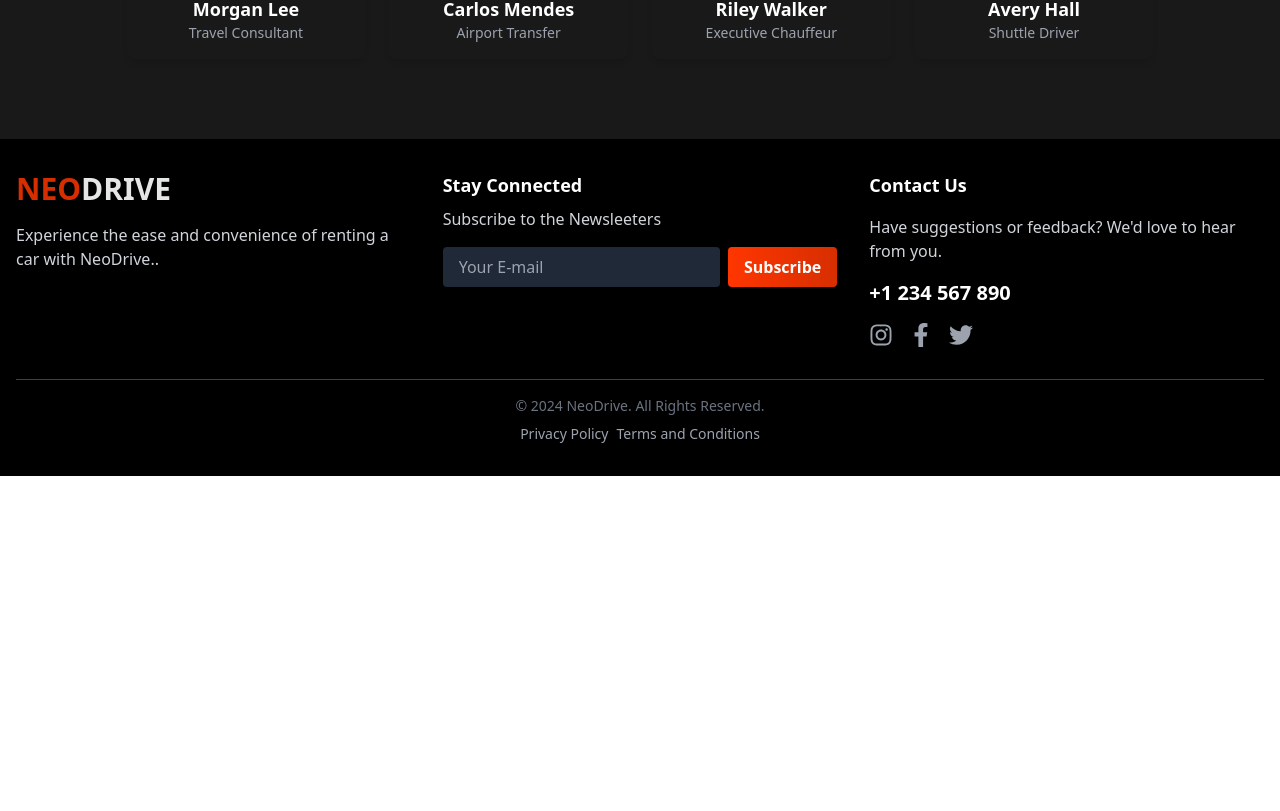
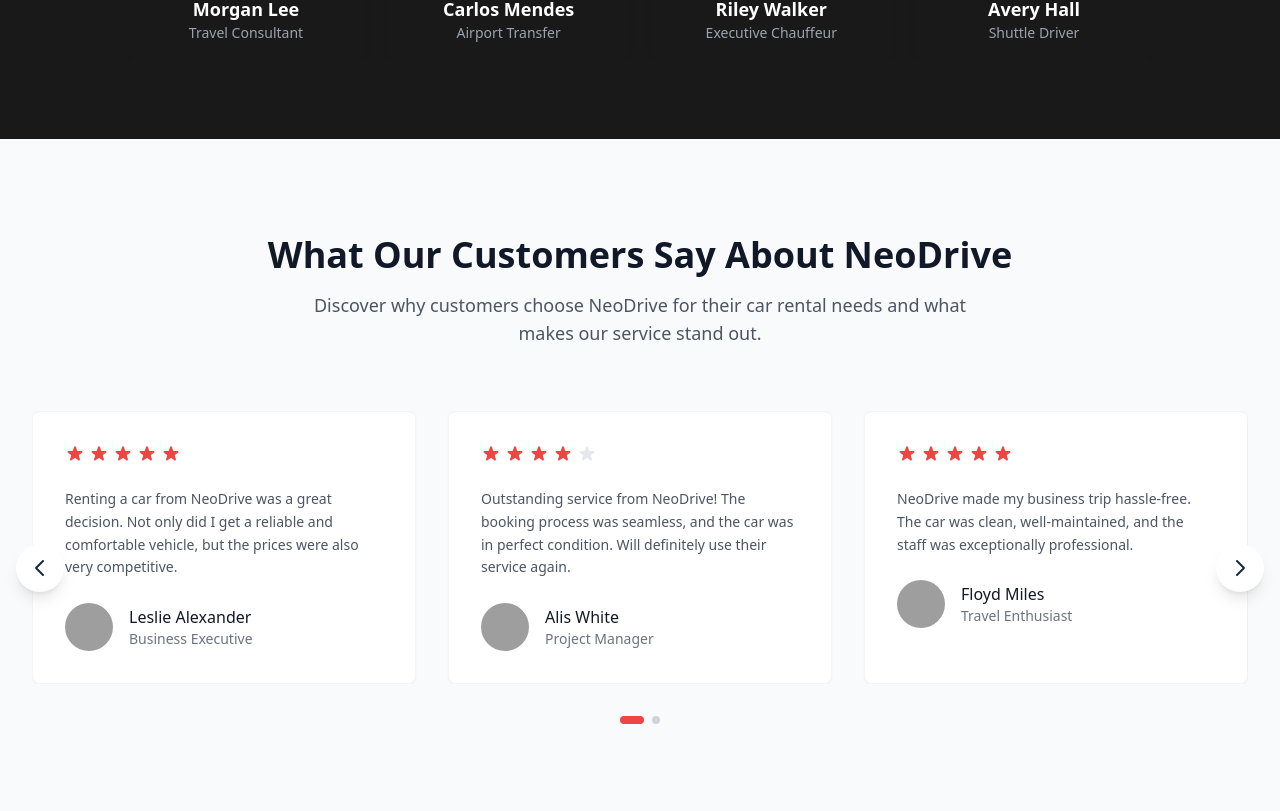
Before and after one commit to IftekarRahmanRuhit/NeoDrive-client-side, a React (Vite) app: page / in a window 1280 px wide. Shown: the part 2809-3620 px from the top of the page. Before the commit the page ends 3285 px from the top, so only its background shows below. Built offline with nearby package versions, Linux system fonts and the light colour scheme; no server answers; grey boxes are pictures that could not be loaded.

Commit message:
added testimonial section

```diff
--- a/package.json
+++ b/package.json
@@ -19,6 +19,7 @@
     "lottie-react": "^2.4.1",
     "match-sorter": "^8.0.0",
     "react": "^18.3.1",
+    "react-awesome-slider": "^4.1.0",
     "react-datepicker": "^7.5.0",
     "react-dom": "^18.3.1",
     "react-dropzone": "^14.3.5",
--- a/src/Components/DriversSection.jsx
+++ b/src/Components/DriversSection.jsx
@@ -29,7 +29,7 @@
         </h2>
 
         {/* Drivers card section  */}
-        <div className="grid grid-cols-1 sm:grid-cols-2 lg:grid-cols-4 gap-6 cursor-pointer w-11/12 mx-auto">
+        <div className="grid grid-cols-1 sm:grid-cols-2 lg:grid-cols-4 gap-6 cursor-pointer w-11/12 mx-auto overflow-hidden">
           {/* Card 1 */}
           <div
             className=" rounded-lg p-4 shadow-md"
--- /dev/null
+++ b/src/Components/Spinner.jsx
@@ -0,0 +1,16 @@
+
+import Lottie from 'lottie-react';
+import car from '../../public/car.json';
+
+const Spinner = () => {
+  return (
+    <div className="fixed inset-0 flex flex-col items-center justify-center bg-black/60 backdrop-blur-sm">
+      <div className="w-32 h-32">
+        <Lottie animationData={car} loop autoplay />
+      </div>
+      <p className="mt-4 text-xl font-semibold text-white">Loading...</p>
+    </div>
+  );
+};
+
+export default Spinner;
--- /dev/null
+++ b/src/Components/TestimonialsSlider.jsx
@@ -0,0 +1,204 @@
+
+import React, { useState, useEffect } from 'react';
+
+const testimonials = [
+  {
+    id: 1,
+    name: "Leslie Alexander",
+    role: "Business Executive",
+    image: "https://images.unsplash.com/photo-1494790108377-be9c29b29330",
+    rating: 5,
+    comment: "Renting a car from NeoDrive was a great decision. Not only did I get a reliable and comfortable vehicle, but the prices were also very competitive."
+  },
+  {
+    id: 2,
+    name: "Alis White",
+    role: "Project Manager",
+    image: "https://images.unsplash.com/photo-1500648767791-00dcc994a43e",
+    rating: 4,
+    comment: "Outstanding service from NeoDrive! The booking process was seamless, and the car was in perfect condition. Will definitely use their service again."
+  },
+  {
+    id: 3,
+    name: "Floyd Miles",
+    role: "Travel Enthusiast",
+    image: "https://images.unsplash.com/photo-1472099645785-5658abf4ff4e",
+    rating: 5,
+    comment: "NeoDrive made my business trip hassle-free. The car was clean, well-maintained, and the staff was exceptionally professional."
+  },
+  {
+    id: 4,
+    name: "Emma Wilson",
+    role: "Digital Nomad",
+    image: "https://images.unsplash.com/photo-1438761681033-6461ffad8d80",
+    rating: 5,
+    comment: "I'm impressed with NeoDrive's attention to detail. From pickup to drop-off, everything was smooth and professional. Highly recommended!"
+  },
+  {
+    id: 5,
+    name: "Robert Chen",
+    role: "Entrepreneur",
+    image: "https://images.unsplash.com/photo-1507003211169-0a1dd7228f2d",
+    rating: 5,
+    comment: "The premium car selection at NeoDrive is outstanding. I got a luxury vehicle at a very reasonable price. Excellent customer service!"
+  },
+  {
+    id: 6,
+    name: "Sarah Johnson",
+    role: "Marketing Director",
+    image: "https://images.unsplash.com/photo-1487412720507-e7ab37603c6f",
+    rating: 4,
+    comment: "NeoDrive offers the perfect blend of quality and affordability. Their fleet is modern and well-maintained. Great experience overall!"
+  }
+];
+
+const StarRating = ({ rating }) => {
+  return (
+    <div className="flex gap-1">
+      {[1, 2, 3, 4, 5].map((star) => (
+        <svg
+          key={star}
+          className={`w-5 h-5 ${star <= rating ? 'text-red-500' : 'text-gray-200'}`}
+          fill="currentColor"
+          viewBox="0 0 20 20"
+        >
+          <path d="M9.049 2.927c.3-.921 1.603-.921 1.902 0l1.07 3.292a1 1 0 00.95.69h3.462c.969 0 1.371 1.24.588 1.81l-2.8 2.034a1 1 0 00-.364 1.118l1.07 3.292c.3.921-.755 1.688-1.54 1.118l-2.8-2.034a1 1 0 00-1.175 0l-2.8 2.034c-.784.57-1.838-.197-1.539-1.118l1.07-3.292a1 1 0 00-.364-1.118L2.98 8.72c-.783-.57-.38-1.81.588-1.81h3.461a1 1 0 00.951-.69l1.07-3.292z" />
+        </svg>
+      ))}
+    </div>
+  );
+};
+
+const TestimonialsSection = () => {
+  const [currentSlide, setCurrentSlide] = useState(0);
+  const [isAnimating, setIsAnimating] = useState(false);
+  const slidesPerView = 3;
+  const totalSlides = Math.ceil(testimonials.length / slidesPerView);
+
+  const nextSlide = () => {
+    if (!isAnimating) {
+      setIsAnimating(true);
+      setCurrentSlide((prev) => (prev + 1) % totalSlides);
+      setTimeout(() => setIsAnimating(false), 500);
+    }
+  };
+
+  const prevSlide = () => {
+    if (!isAnimating) {
+      setIsAnimating(true);
+      setCurrentSlide((prev) => (prev - 1 + totalSlides) % totalSlides);
+      setTimeout(() => setIsAnimating(false), 500);
+    }
+  };
+
+  useEffect(() => {
+    const timer = setInterval(() => {
+      if (!isAnimating) {
+        nextSlide();
+      }
+    }, 5000);
+
+    return () => clearInterval(timer);
+  }, [isAnimating]);
+
+  return (
+    <section className="bg-gray-50 py-16 sm:py-24 overflow-hidden">
+      <div className="max-w-7xl mx-auto px-4 sm:px-6 lg:px-8">
+        <div className="text-center mb-16">
+          <h2 className="text-3xl md:text-4xl font-bold text-gray-900 mb-4">
+            What Our Customers Say About NeoDrive
+          </h2>
+          <p className="text-lg text-gray-600 max-w-2xl mx-auto">
+            Discover why customers choose NeoDrive for their car rental needs and what makes our service stand out.
+          </p>
+        </div>
+
+        <div className="relative">
+          {/* Navigation Buttons */}
+          <button
+            onClick={prevSlide}
+            className="absolute left-0 top-1/2 -translate-y-1/2 -translate-x-4 z-10 bg-white p-3 rounded-full shadow-lg hover:bg-gray-50 transition-all duration-200 hidden md:block"
+          >
+            <svg className="w-6 h-6 text-gray-800" fill="none" stroke="currentColor" viewBox="0 0 24 24">
+              <path strokeLinecap="round" strokeLinejoin="round" strokeWidth={2} d="M15 19l-7-7 7-7" />
+            </svg>
+          </button>
+
+          <button
+            onClick={nextSlide}
+            className="absolute right-0 top-1/2 -translate-y-1/2 translate-x-4 z-10 bg-white p-3 rounded-full shadow-lg hover:bg-gray-50 transition-all duration-200 hidden md:block"
+          >
+            <svg className="w-6 h-6 text-gray-800" fill="none" stroke="currentColor" viewBox="0 0 24 24">
+              <path strokeLinecap="round" strokeLinejoin="round" strokeWidth={2} d="M9 5l7 7-7 7" />
+            </svg>
+          </button>
+
+          {/* Testimonials Slider */}
+          <div className="overflow-hidden">
+            <div
+              className="flex transition-transform duration-500 ease-in-out"
+              style={{
+                transform: `translateX(-${currentSlide * 100}%)`,
+              }}
+            >
+              <div className="flex flex-nowrap min-w-full">
+                {Array.from({ length: totalSlides }).map((_, slideIndex) => (
+                  <div key={slideIndex} className="grid grid-cols-1 md:grid-cols-3 gap-8 min-w-full">
+                    {testimonials
+                      .slice(slideIndex * slidesPerView, (slideIndex + 1) * slidesPerView)
+                      .map((testimonial) => (
+                        <div
+                          key={testimonial.id}
+                          className="bg-white p-8 rounded-lg shadow-sm border border-gray-100 transform transition-all duration-300 hover:shadow-md"
+                        >
+                          <div className="space-y-6">
+                            <StarRating rating={testimonial.rating} />
+                            <p className="text-gray-600 text-sm leading-relaxed">
+                              {testimonial.comment}
+                            </p>
+                            <div className="flex items-center gap-4">
+                              <img
+                                src={testimonial.image}
+                                alt={testimonial.name}
+                                className="w-12 h-12 rounded-full object-cover"
+                              />
+                              <div>
+                                <h3 className="font-medium text-gray-900">{testimonial.name}</h3>
+                                <p className="text-gray-500 text-sm">{testimonial.role}</p>
+                              </div>
+                            </div>
+                          </div>
+                        </div>
+                      ))}
+                  </div>
+                ))}
+              </div>
+            </div>
+          </div>
+
+          {/* Slider dots */}
+          <div className="flex justify-center gap-2 mt-8">
+            {Array.from({ length: totalSlides }).map((_, index) => (
+              <button
+                key={index}
+                onClick={() => {
+                  if (!isAnimating) {
+                    setIsAnimating(true);
+                    setCurrentSlide(index);
+                    setTimeout(() => setIsAnimating(false), 500);
+                  }
+                }}
+                className={`w-2 h-2 rounded-full transition-all duration-300 ${
+                  currentSlide === index ? 'w-6 bg-red-500' : 'bg-gray-300'
+                }`}
+                aria-label={`Go to slide ${index + 1}`}
+              />
+            ))}
+          </div>
+        </div>
+      </div>
+    </section>
+  );
+};
+
+export default TestimonialsSection;
--- a/src/Layouts/MainLayout.jsx
+++ b/src/Layouts/MainLayout.jsx
@@ -1,26 +1,3 @@
-// import { Outlet } from "react-router-dom";
-// import Navbar from "../Components/Navbar";
-// import Footer from "../Components/Footer";
-// import  { Toaster } from 'react-hot-toast';
-
-// const MainLayout = () => {
-//     return (
-//         <div>
-//              <Toaster />
-//            <div>
-//            <Navbar></Navbar>
-//            </div>
-//            <div className="min-h-[calc(100vh-417px)]">
-//              <Outlet></Outlet>
-//              </div>
-//            <div>
-//            <Footer></Footer>
-//            </div>
-//         </div>
-//     );
-// };
-
-// export default MainLayout;
 
 import React, { useState, useEffect } from "react";
 import { Outlet } from "react-router-dom";
@@ -34,12 +11,12 @@
   const [isLoading, setIsLoading] = useState(true);
 
   useEffect(() => {
-    // Simulate initial page load with a delay
+
     const timer = setTimeout(() => {
       setIsLoading(false);
-    }, 2000); // 2 seconds delay - adjust as needed
+    }, 2000);
 
-    // Cleanup function
+
     return () => clearTimeout(timer);
   }, []);
 
@@ -53,7 +30,7 @@
         </div>
       ) : (
         <>
-          <div className="max-w-screen-2xl mx-auto">
+          <div className="max-w-screen-2xl mx-auto ">
             <Navbar />
           </div>
 
--- a/src/Pages/Home.jsx
+++ b/src/Pages/Home.jsx
@@ -4,6 +4,7 @@
 import RecentListings from "../Components/RecentListings";
 import SpecialOffers from "../Components/SpecialOffers";
 import WhyChooseUs from "../Components/WhyChooseUs";
+import TestimonialsSlider from "../Components/TestimonialsSlider";
 
 const Home = () => {
     return (
@@ -16,6 +17,7 @@
             <RecentListings></RecentListings>
             <SpecialOffers></SpecialOffers>
             <DriversSection></DriversSection>
+            <TestimonialsSlider></TestimonialsSlider>
 
         </div>
     );
```
Also changed, not shown: 1 other file (tests, documents, lock files or other folders).
